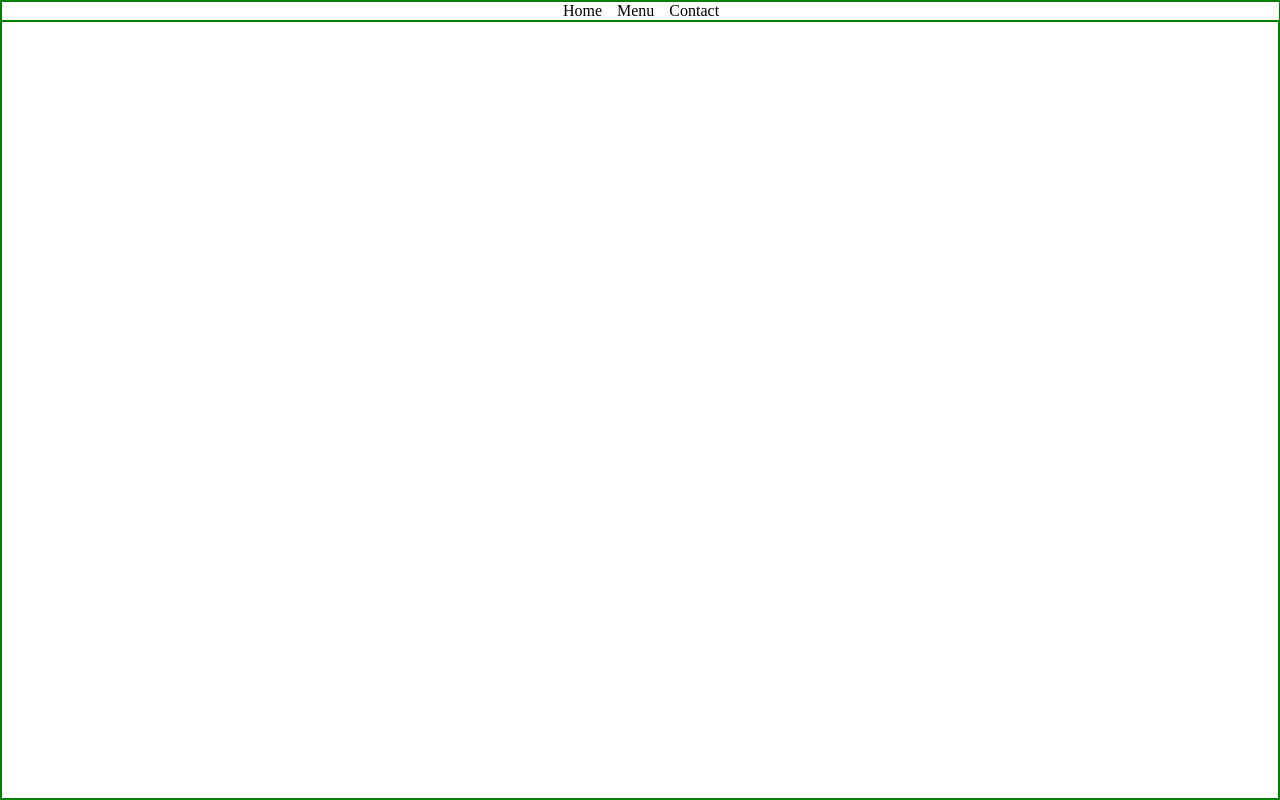
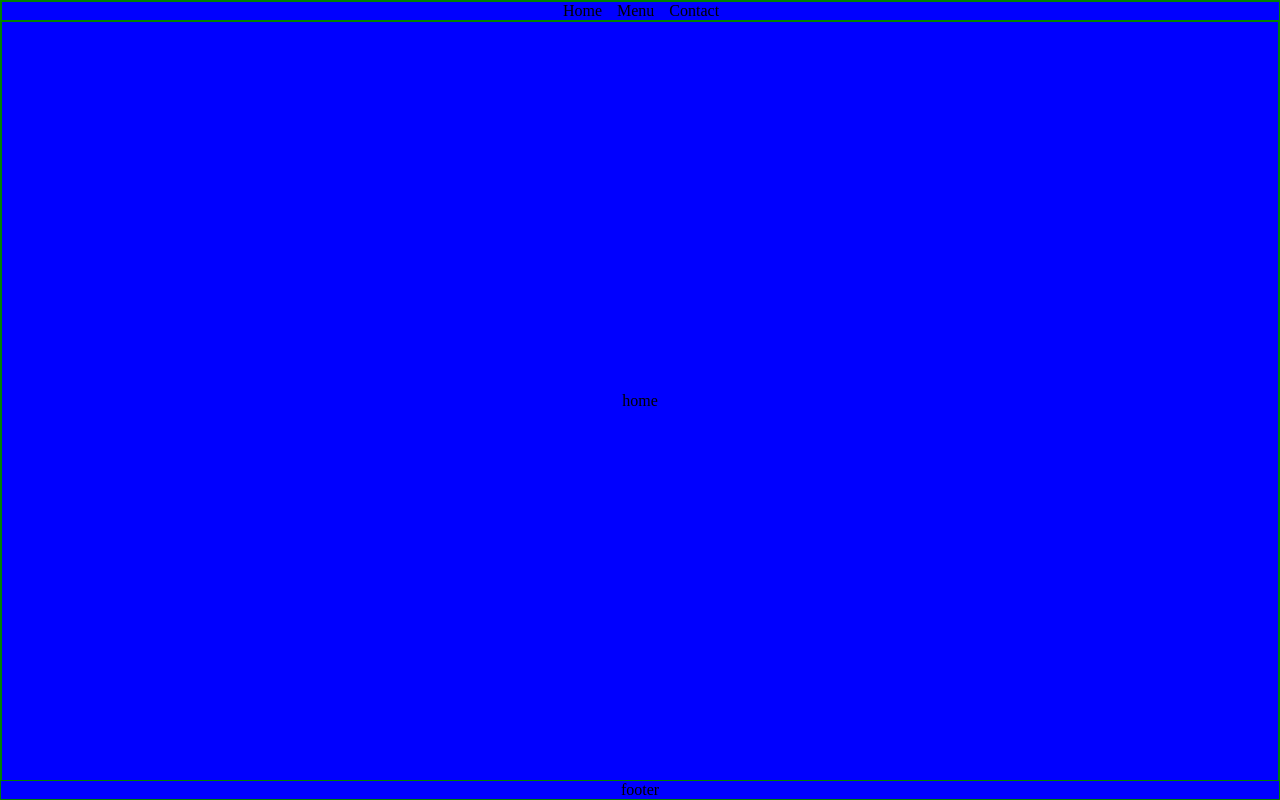
Before and after one commit to Rllopez0410/restaurant-page, a website built with webpack: page dist/index.html in a window 1280 px wide. Built offline with nearby package versions, Linux system fonts and the light colour scheme.

Commit message:
included an export for the content container so that it can change the background color according to the tab that's selected. in addition, a footer was added

```diff
--- a/src/contact-page.js
+++ b/src/contact-page.js
@@ -1,5 +1,6 @@
 export function contactPage() {
     const contact = document.createElement("div");
+    content.style.backgroundColor = "purple";
     contact.textContent = "contact";
     return contact;
 }
--- a/src/index.js
+++ b/src/index.js
@@ -3,7 +3,7 @@ import { contactPage } from "./contact-page.js";
 import { menuPage } from "./menu-page.js";
 import { scss } from "./index.scss";
 
-const content = document.getElementById("content");
+export const content = document.getElementById("content");
 content.classList.add("content");
 
  // -- Navigation Bar --
@@ -29,6 +29,12 @@ navBar.classList.add("nav");
 const mainDiv = document.createElement("div");
 content.appendChild(mainDiv);
 mainDiv.classList.add("main");
+
+// -- Footer --
+
+const footer = document.createElement("footer");
+footer.textContent = "footer";
+content.appendChild(footer);
 
 // -- Functionality --
 
@@ -62,3 +68,5 @@ menuTab.addEventListener("click", () => {
 contactTab.addEventListener("click", () => {
     displayNewContent("contact")
 })
+
+displayNewContent("home");
--- a/src/index.scss
+++ b/src/index.scss
@@ -30,3 +30,14 @@
     flex-grow: 1;
     border: 1px solid green;
 }
+
+.home {
+    display: flex;
+    border: 1px solid green;
+    flex: 1;
+}
+
+footer {
+    display: flex;
+    justify-content: center;
+}
--- a/src/main-page.js
+++ b/src/main-page.js
@@ -1,5 +1,6 @@
 export function mainPage() {
     const home = document.createElement("div");
+    content.style.backgroundColor = "blue";
     home.textContent = "home";
     return home;
 }
--- a/src/menu-page.js
+++ b/src/menu-page.js
@@ -1,5 +1,6 @@
 export function menuPage() {
     const menu = document.createElement("div");
+    content.style.backgroundColor = "red";
     menu.textContent = "menu";
     return menu;
 }
```
Also changed, not shown: dist/main.js.
